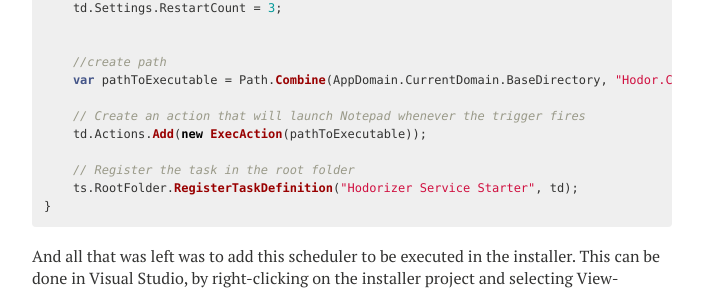
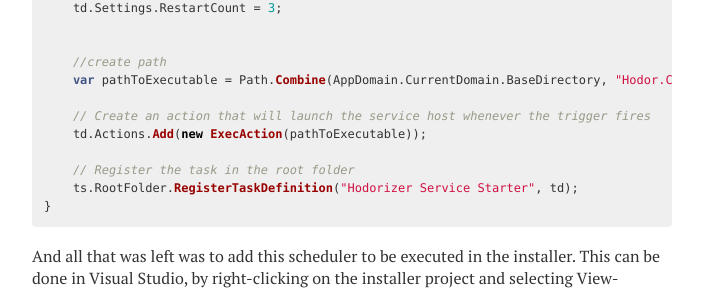
Before and after one commit to drazmazen/drazmazen.github.com, a Jekyll site: the page built from _posts/2014-07-06-coding-shenanigans-and-a-little-bit-of-Hodor.md, in a window 1280 px wide and 900 px high, scrolled down 4386 px. Shown: the part 151-443 px from the top of the window, without its empty margins (288-991 px from the left). Built offline with Jekyll 4.4.1, drawn with Linux system fonts in a browser that asks for light colours; nearby versions of some CDN libraries; comment, search, counter and statistics services are not loaded.

Commit message:
Update 2014-07-06-coding-shenanigans-and-a-little-bit-of-Hodor.md

```diff
--- a/_posts/2014-07-06-coding-shenanigans-and-a-little-bit-of-Hodor.md
+++ b/_posts/2014-07-06-coding-shenanigans-and-a-little-bit-of-Hodor.md
@@ -144,7 +144,7 @@ using (TaskService ts = new TaskService())
     //create path
     var pathToExecutable = Path.Combine(AppDomain.CurrentDomain.BaseDirectory, "Hodor.ConsoleServiceHost.exe");
 
-    // Create an action that will launch Notepad whenever the trigger fires
+    // Create an action that will launch the service host whenever the trigger fires
     td.Actions.Add(new ExecAction(pathToExecutable));
 
     // Register the task in the root folder
```
